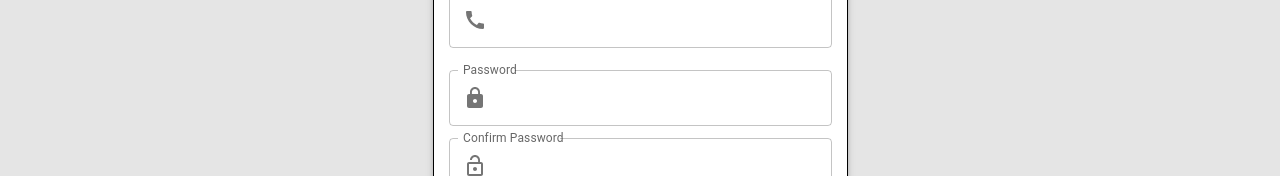
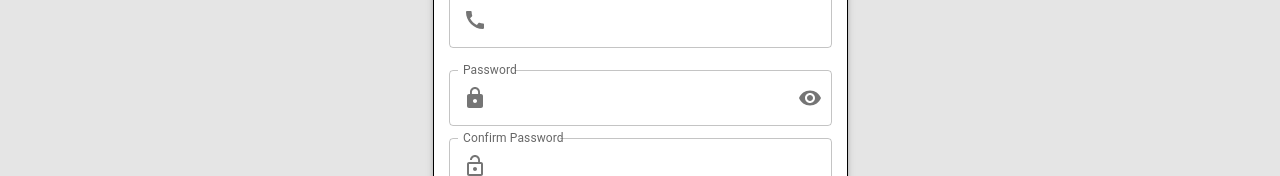
Before and after one commit to Rikanthan/Vacuum-front-end, a React (Create React App) app in the folder vacuum-app/: page / in a window 1280 px wide. Shown: the part 357-533 px from the top of the page. Built offline with nearby package versions, Linux system fonts and the light colour scheme.

Commit message:
confirm password

```diff
--- a/vacuum-app/src/Pages/Register.jsx
+++ b/vacuum-app/src/Pages/Register.jsx
@@ -3,6 +3,9 @@ import EmailIcon from "@mui/icons-material/Email";
 import LockIcon from "@mui/icons-material/Lock";
 import CallIcon from "@mui/icons-material/Call";
 import LockOpen from "@mui/icons-material/LockOpen";
+import Visibility from '@mui/icons-material/Visibility';
+import IconButton from '@mui/material/IconButton';
+import VisibilityOff from '@mui/icons-material/VisibilityOff';
 import {
   InputAdornment,
   Paper,
@@ -29,6 +32,9 @@ export default function Register() {
     const [emailerror,setEmailerror] = useState(false);
     const [passerror, setPasswordErr] = useState(false);
     const [error,setError] = useState(false);
+    const [visible,setVisible] = useState(false);
+    const [conErr, setConErr] = useState(false);
+    const [conErrMsg,setConErrMsg] = useState("");
     const [errMsg,setPassErrMsg] = useState("");
     function submit(e){
         if(data == null){
@@ -95,8 +101,18 @@ export default function Register() {
               setPasswordErr(false);
                 setPassErrMsg("");
             }
+          }
+          if(e.target.id === 'con_password'){
+            if(e.target.value === data.password){
+              setConErr(false);
+              setConErrMsg("");
+            }else{
+              console.log(e.target.value);
+              console.log(data.password);
+              setConErr(true);
+              setConErrMsg("password doesn't match")
             }
-
+          }
       }
 
       function validate() {
@@ -223,7 +239,7 @@ export default function Register() {
               id="password"
               label="Password"
               variant="outlined"
-              type="password"
+              type= {visible ? "text" : "password"}
               helperText={errMsg}
               error={passerror}
               value={data ? data.password : ""}
@@ -234,6 +250,17 @@ export default function Register() {
                   <InputAdornment position="start">
                     <LockIcon/>
                   </InputAdornment>
+                ),
+                endAdornment: (
+                  <InputAdornment position="end">
+                      <IconButton
+                        aria-label="toggle password visibility"
+                        onClick={() =>  setVisible(!visible)}
+                        edge="end"
+                      >
+                        {visible ? <VisibilityOff /> : <Visibility />}
+                      </IconButton>
+                    </InputAdornment>
                 ),
                 style: {
                   fontFamily: "nunito",
@@ -250,6 +277,8 @@ export default function Register() {
               id="con_password"
               label="Confirm Password"
               type="password"
+              error={conErr}
+              helperText={conErrMsg}
               variant="outlined"
               fullWidth
               margin="dense"
@@ -266,27 +295,10 @@ export default function Register() {
                 },
               }}
               style={{ paddingBottom: 0 }}
-              //   onChange={(e) => {
-              //     setPassword(e.target.value);
-              //   }}
+                onChange={(e) => {
+                  handle(e);
+                }}
             />
-
-            {/* <FormGroup>
-              <FormControlLabel
-                control={<Checkbox defaultChecked />}
-                label="I want to receive marketing promotions and updates via email."
-                style={{ textAlign: "left" }}
-              />
-            </FormGroup>
-            <p style={{ textAlign: "left", fontSize: 14 }}>
-              By clicking Sign Up, you agree to our
-              <span>
-                &nbsp;
-                <Link>Term of Use</Link>
-              </span>
-              <span>&nbsp;and&nbsp;</span>
-              <Link>Privacy Policy</Link>
-            </p> */}
             <Button
               variant="contained"
               color="primary"
```
